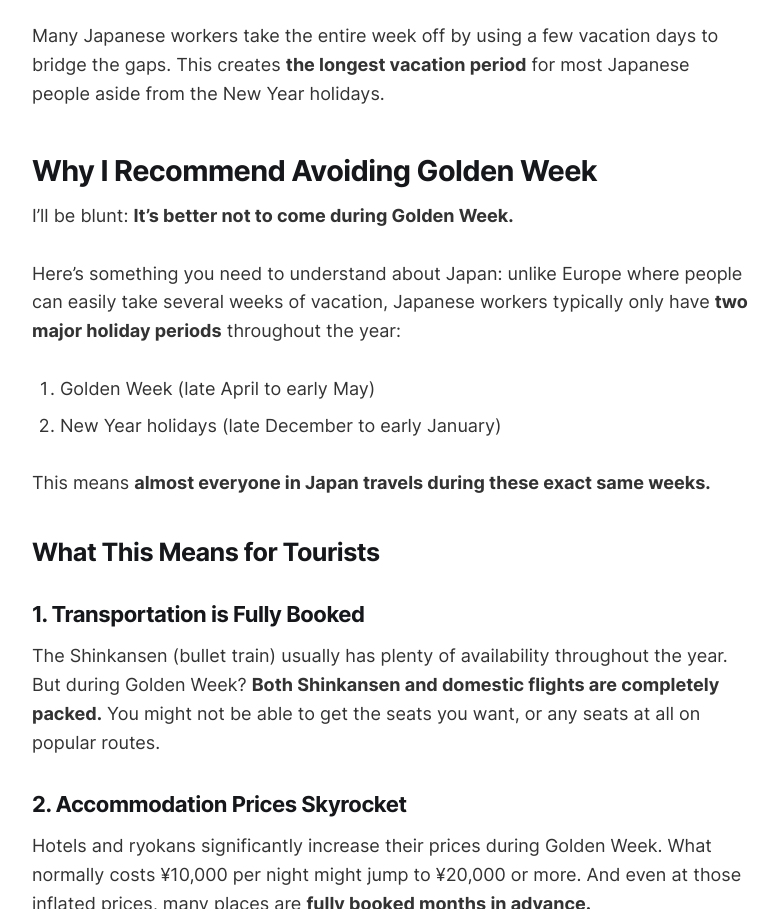
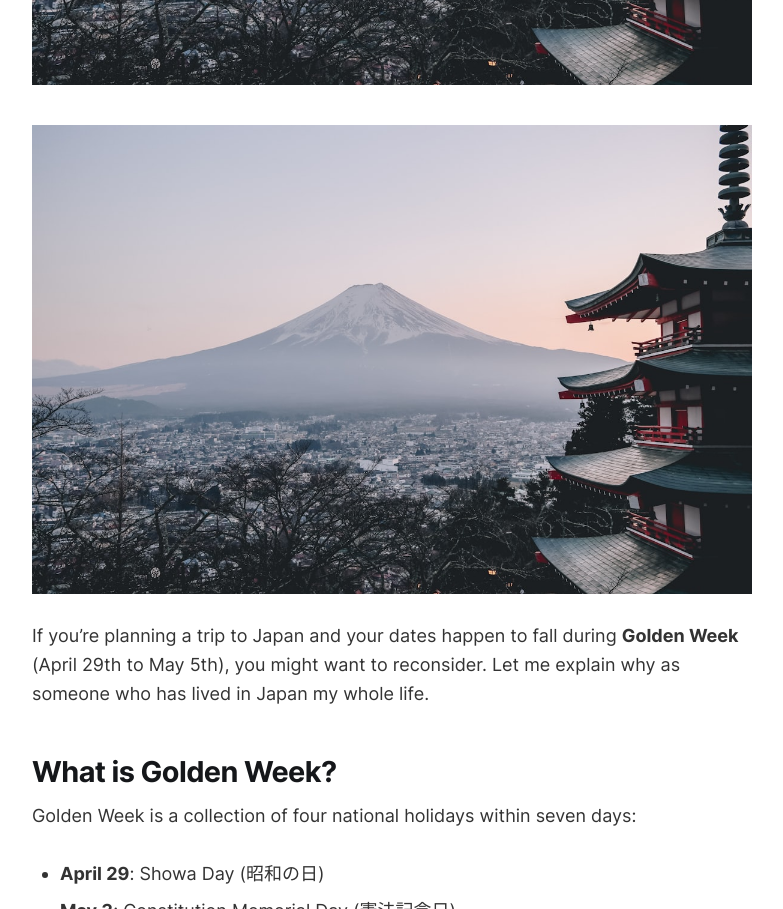
Before and after one commit to fourpointscoltd/localguidejapanbyjoe, an Astro site: page /blog/japan-golden-week-avoid in a window 1280 px wide. Shown: the part 880-1789 px from the top of the page, without its empty margins (248-1031 px from the left). Built offline with nearby package versions, Linux system fonts and the light colour scheme; Astro itself is replaced by a stand-in of ours.

Commit message:
Add featured image to Golden Week blog post
- Added crowd image to illustrate Golden Week congestion
- Updated frontmatter with image field

Co-Authored-By: Claude Opus 4.5 <noreply@anthropic.com>

```diff
--- a/src/content/blog/japan-golden-week-avoid.md
+++ b/src/content/blog/japan-golden-week-avoid.md
@@ -3,8 +3,11 @@ title: "Should You Visit Japan During Golden Week? Here's My Honest Answer"
 description: "Golden Week is Japan's biggest holiday, but should tourists visit during this time? As a local, I'll give you my honest advice about why you might want to avoid it."
 pubDate: 2026-01-30
 author: "Joe Tanaka"
+image: "/images/golden-week-crowd.jpg"
 tags: ["Events"]
 ---
+
+![Crowded streets in Japan during Golden Week](/images/golden-week-crowd.jpg)
 
 If you're planning a trip to Japan and your dates happen to fall during **Golden Week** (April 29th to May 5th), you might want to reconsider. Let me explain why as someone who has lived in Japan my whole life.
 
```
Also changed, not shown: public/images/golden-week-crowd.jpg (added).
